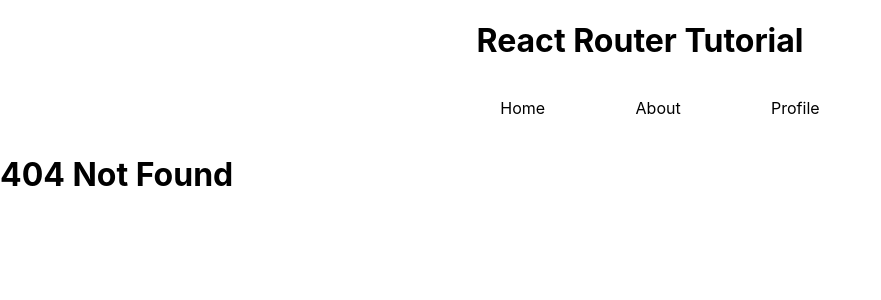
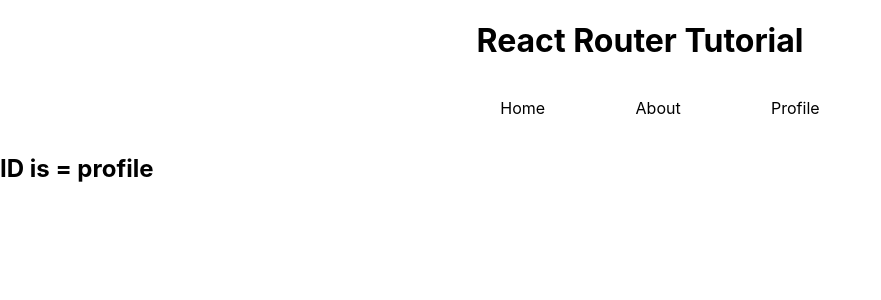
Before and after one commit to shaikshagufta/React-Routers, a React (Create React App) app: page /post/profile in a window 1280 px wide. Before the commit this address had no page. Shown: the top 300 px of the page, without its empty margins (0-881 px from the left). Built offline with nearby package versions, Linux system fonts and the light colour scheme.

Commit message:
without useParams

```diff
--- a/src/App.js
+++ b/src/App.js
@@ -5,6 +5,7 @@ import Header from './components/Header';
 import About from './pages/About';
 import Home from './pages/Home';
 import Notfound from './pages/Notfound.js';
+import Post from './pages/Post';
 import Profile from './pages/Profile';
 
 function App() {
@@ -17,6 +18,7 @@ function App() {
         <Route path='/' component={Home} exact />
         <Route path='/about' component={About} />
         <Route path='/profile' component={Profile} />
+        <Route path='/post/:id' component={Post} />
         <Route component={Notfound} />
       </Switch>
     </BrowserRouter>
--- /dev/null
+++ b/src/pages/Post.js
@@ -0,0 +1,5 @@
+const Post = ({match}) => {
+    return <h2>ID is = {match.params.id}</h2>
+};
+
+export default Post;
```
